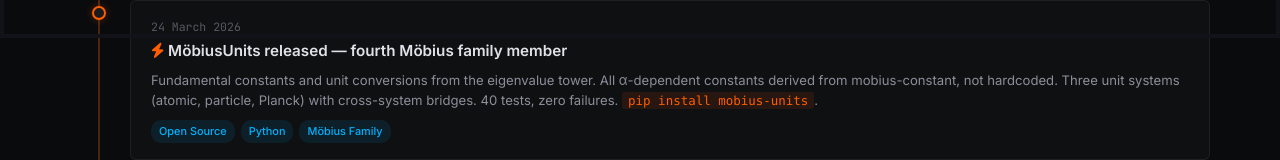
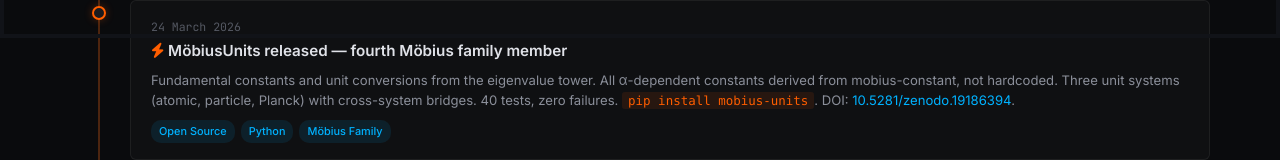
Before and after one commit to JustNothingJay/SECS_Observer, a plain HTML site: page timeline.html in a window 1280 px wide. Shown: the part 762-922 px from the top of the page. Drawn offline with Linux system fonts and the light colour scheme.

Commit message:
Add mobius-units DOI to timeline entry

```diff
--- a/timeline.html
+++ b/timeline.html
@@ -109,7 +109,7 @@
                 <div class="timeline-content">
                     <time>24 March 2026</time>
                     <h4><i class="fa fa-bolt" style="color: var(--accent-orange);"></i> M&ouml;biusUnits released &mdash; fourth M&ouml;bius family member</h4>
-                    <p>Fundamental constants and unit conversions from the eigenvalue tower. All &alpha;-dependent constants derived from mobius-constant, not hardcoded. Three unit systems (atomic, particle, Planck) with cross-system bridges. 40 tests, zero failures. <code>pip install mobius-units</code>.</p>
+                    <p>Fundamental constants and unit conversions from the eigenvalue tower. All &alpha;-dependent constants derived from mobius-constant, not hardcoded. Three unit systems (atomic, particle, Planck) with cross-system bridges. 40 tests, zero failures. <code>pip install mobius-units</code>. DOI: <a href="https://doi.org/10.5281/zenodo.19186394" target="_blank" rel="noopener noreferrer">10.5281/zenodo.19186394</a>.</p>
                     <div class="timeline-meta">
                         <span class="tl-tag">Open Source</span>
                         <span class="tl-tag">Python</span>
```
